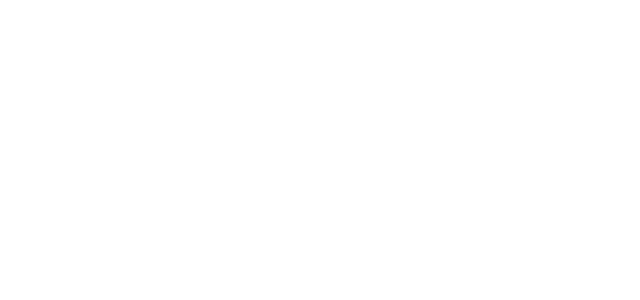
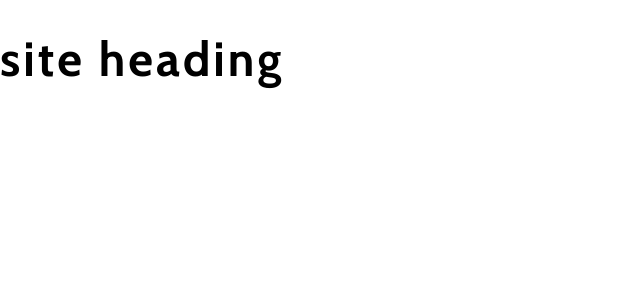
Before and after one commit to frances-m/budget-app, a React (Create React App) app: page / in a window 1280 px wide. Shown: the top 300 px of the page, without its empty margins (0-640 px from the left). Built offline with nearby package versions, Linux system fonts and the light colour scheme.

Commit message:
App jsx and Header Component added

```diff
--- a/src/App.css
+++ b/src/App.css
@@ -3,6 +3,7 @@
 html {
 	font-size: 125%;
 	font-family: 'Cabin', sans-serif;
+	text-transform: lowercase;
 }
 
 /* font-size */
--- a/src/App.js
+++ b/src/App.js
@@ -9,6 +9,12 @@ import './App.css';
 function App() {
     return (
         <>
+            <Header />
+            <main>
+                <Income />
+                <Results />
+                <Expenses />
+            </main>
         </>
     );
 }
--- a/src/components/Header.js
+++ b/src/components/Header.js
@@ -1,7 +1,11 @@
 const Header = () => {
 
     return (
-        <></>
+        <header>
+            <div class="wrapper">
+                <h1>Site Heading</h1>
+            </div>
+        </header>
     )
 }
 
```
